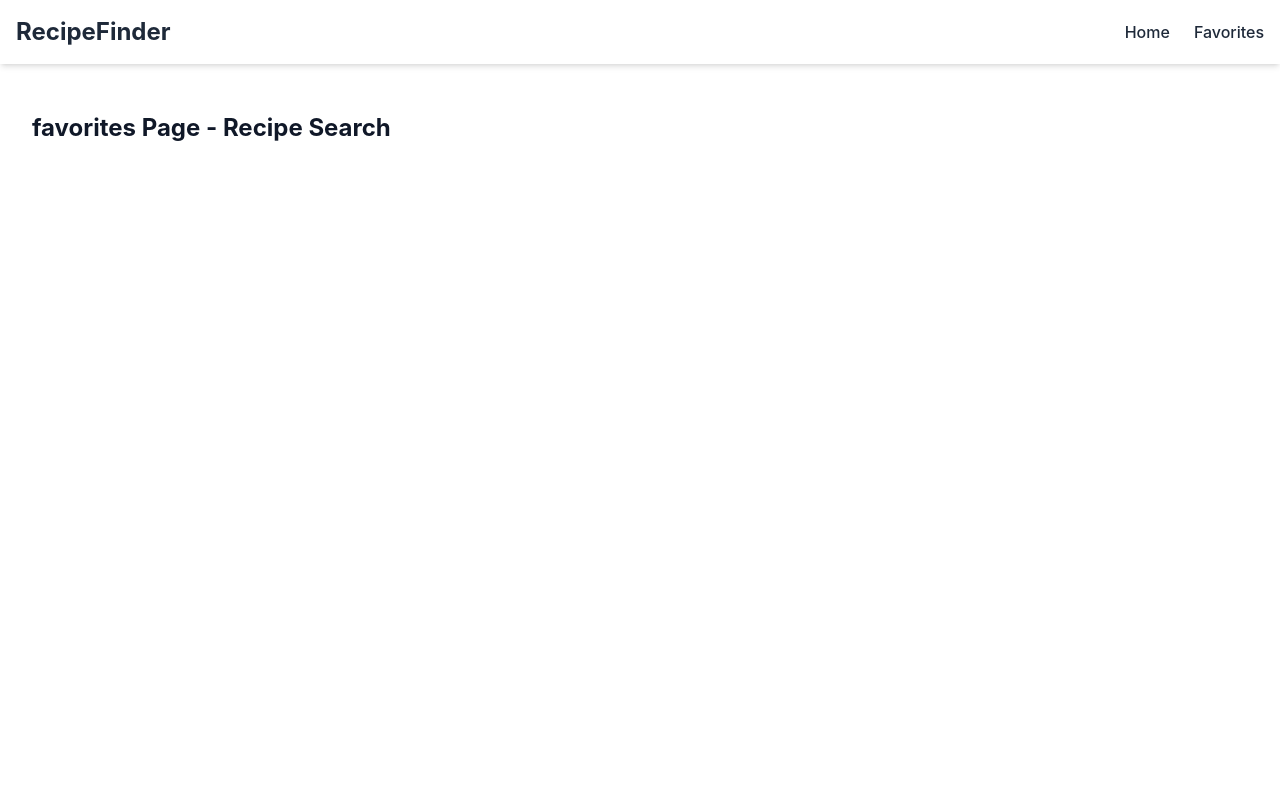
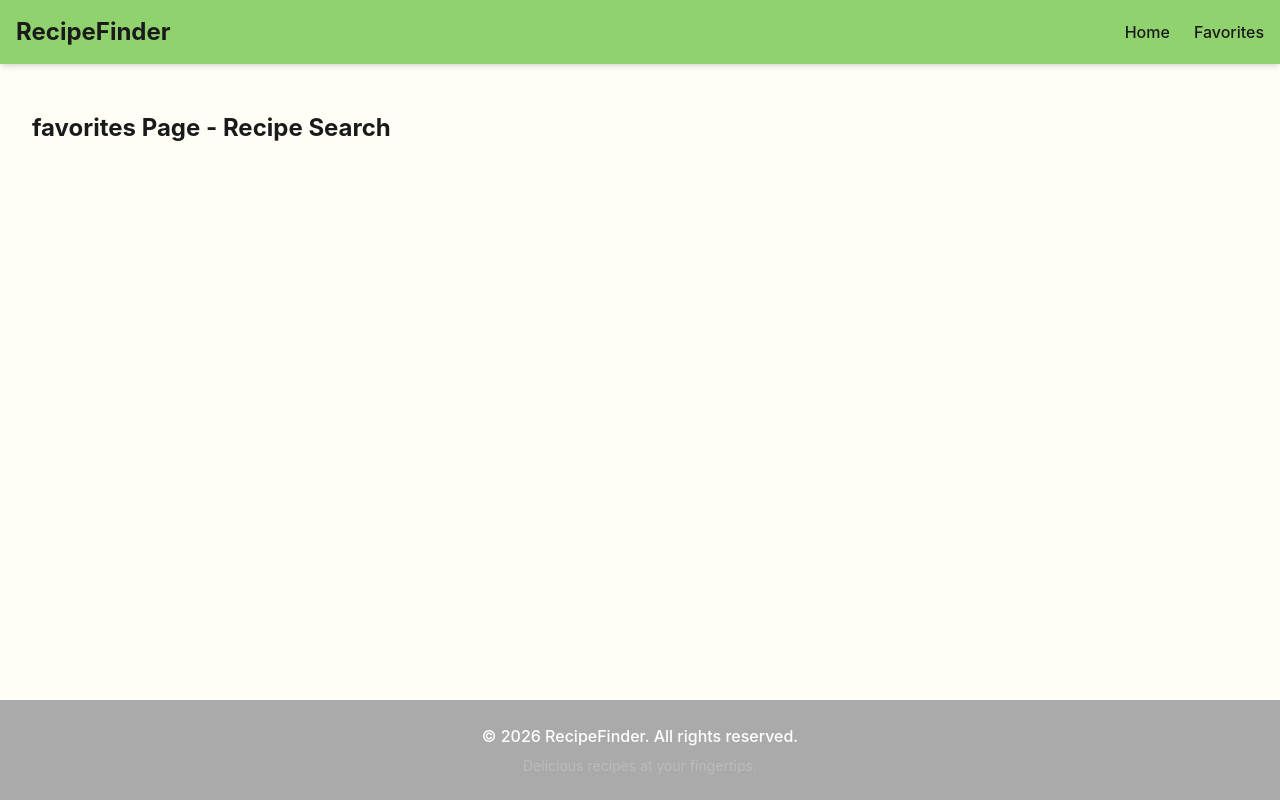
Before and after one commit to tharindudeshapriya/interactive-recipe-finder, a React (Vite) app: page /favorites in a window 1280 px wide. Built offline with nearby package versions, Linux system fonts and the light colour scheme.

Commit message:
Replace hardcoded brand colors with design tokens
Update UI components to use theme design tokens instead of legacy brand color classes.

```diff
--- a/src/App.jsx
+++ b/src/App.jsx
@@ -8,7 +8,7 @@ import Favorites from './pages/Favorites'
 function App() {
   return (
     <Router>
-      <div className="min-h-screen flex flex-col bg-brand-yellow/10 text-gray-900 font-sans">
+      <div className="min-h-screen flex flex-col bg-secondary/10 text-text-base font-sans">
         <Navbar />
 
         <main className="container mx-auto px-4 py-8 flex-grow">
--- a/src/components/Footer.jsx
+++ b/src/components/Footer.jsx
@@ -1,9 +1,9 @@
 const Footer = () => {
     return (
-        <footer className="bg-brand-gray text-white py-6 mt-auto">
+        <footer className="bg-neutral-dark text-text-inverse py-6 mt-auto">
             <div className="container mx-auto px-4 text-center">
                 <p className="font-medium">&copy; {new Date().getFullYear()} RecipeFinder. All rights reserved.</p>
-                <p className="text-sm text-brand-light-gray mt-2">
+                <p className="text-sm text-neutral-light mt-2">
                     Delicious recipes at your fingertips.
                 </p>
             </div>
--- a/src/components/Navbar.jsx
+++ b/src/components/Navbar.jsx
@@ -2,14 +2,14 @@ import { Link } from 'react-router-dom'
 
 const Navbar = () => {
     return (
-        <nav className="bg-brand-green text-gray-800 shadow-md p-4">
+        <nav className="bg-primary text-text-base shadow-md p-4">
             <div className="container mx-auto flex justify-between items-center">
                 <Link to="/" className="text-2xl font-bold flex items-center gap-2">
                     RecipeFinder
                 </Link>
                 <div className="space-x-6 font-medium">
-                    <Link to="/" className="hover:text-white transition-colors">Home</Link>
-                    <Link to="/favorites" className="hover:text-white transition-colors">Favorites</Link>
+                    <Link to="/" className="hover:text-text-inverse transition-colors">Home</Link>
+                    <Link to="/favorites" className="hover:text-text-inverse transition-colors">Favorites</Link>
                 </div>
             </div>
         </nav>
```
